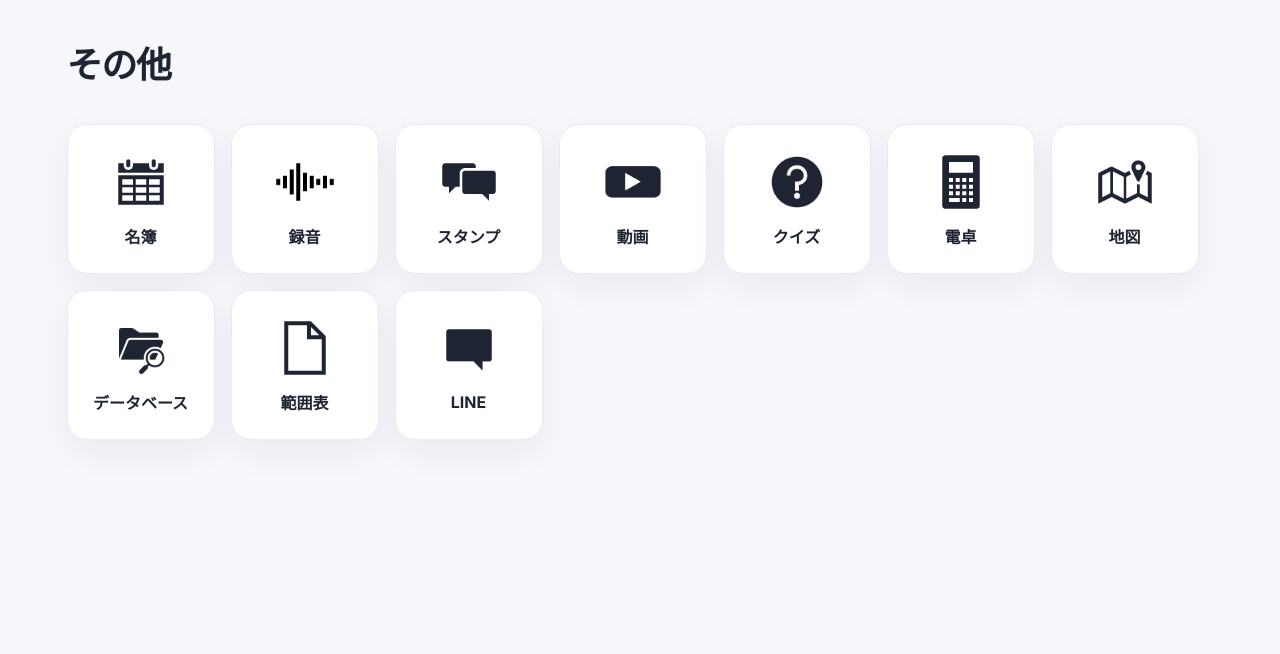
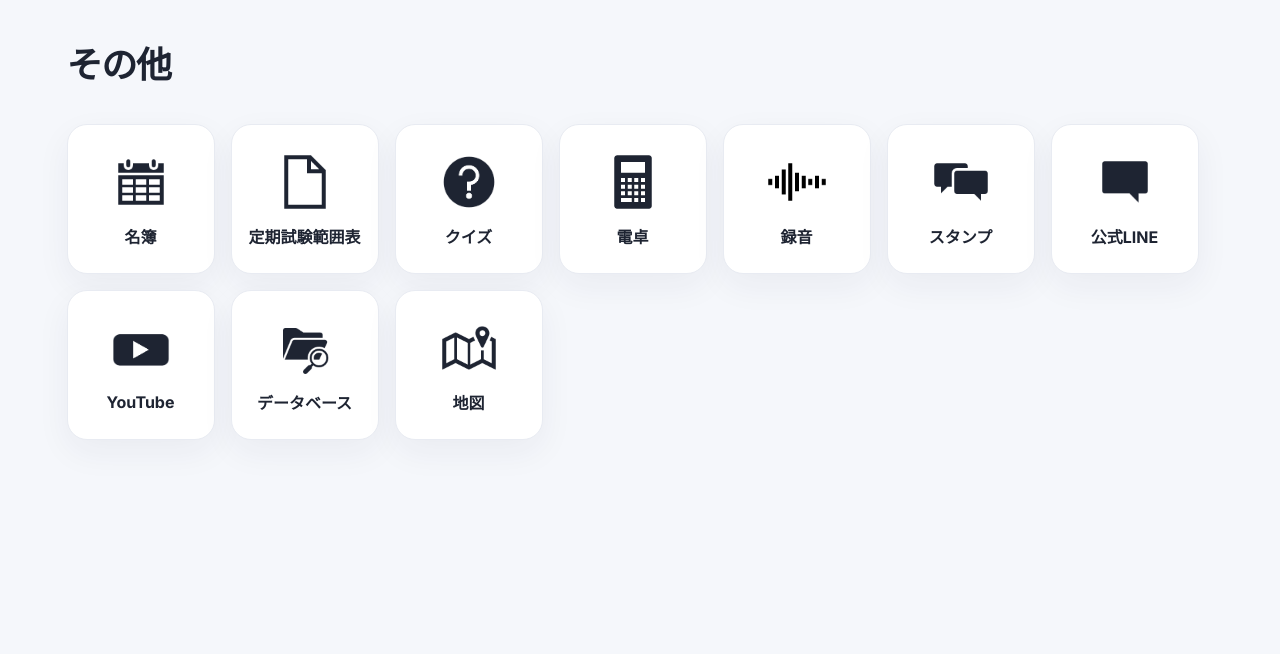
Before and after one commit to k1416465/Meigen, a Flask app: page /more in a window 1280 px wide. Shown: the part 76-730 px from the top of the page. Run offline with Flask 3, Linux system fonts and the light colour scheme; data that the repository does not hold is empty.

Commit message:
Add files via upload

```diff
--- a/home_dashboard_site/templates/more.html
+++ b/home_dashboard_site/templates/more.html
@@ -11,17 +11,9 @@
       <img class="more-tool-icon custom-icon" src="{{ url_for('static', filename='icons/' ~ icon_theme ~ '/roster.png') }}" alt="">
       <strong>名簿</strong>
     </a>
-    <a class="card more-tool-card" href="{{ url_for('recording_page') }}">
-      <img class="more-tool-icon custom-icon" src="{{ url_for('static', filename='icons/' ~ icon_theme ~ '/recording.png') }}" alt="">
-      <strong>録音</strong>
-    </a>
-    <a class="card more-tool-card" href="{{ url_for('stamp_page') }}">
-      <img class="more-tool-icon custom-icon" src="{{ url_for('static', filename='icons/' ~ icon_theme ~ '/stamp.png') }}" alt="">
-      <strong>スタンプ</strong>
-    </a>
-    <a class="card more-tool-card" href="{{ url_for('video_page') }}">
-      <img class="more-tool-icon custom-icon" src="{{ url_for('static', filename='icons/' ~ icon_theme ~ '/video.png') }}" alt="">
-      <strong>動画</strong>
+    <a class="card more-tool-card" href="{{ url_for('range_page') }}">
+      <img class="more-tool-icon custom-icon" src="{{ url_for('static', filename='icons/' ~ icon_theme ~ '/range.png') }}" alt="">
+      <strong>定期試験範囲表</strong>
     </a>
     <a class="card more-tool-card" href="{{ url_for('quiz_page') }}">
       <img class="more-tool-icon custom-icon" src="{{ url_for('static', filename='icons/' ~ icon_theme ~ '/quiz.png') }}" alt="">
@@ -31,21 +23,29 @@
       <img class="more-tool-icon custom-icon" src="{{ url_for('static', filename='icons/' ~ icon_theme ~ '/calculator.png') }}" alt="">
       <strong>電卓</strong>
     </a>
-    <a class="card more-tool-card" href="{{ url_for('map_page') }}">
-      <img class="more-tool-icon custom-icon" src="{{ url_for('static', filename='icons/' ~ icon_theme ~ '/map.png') }}" alt="">
-      <strong>地図</strong>
+    <a class="card more-tool-card" href="{{ url_for('recording_page') }}">
+      <img class="more-tool-icon custom-icon" src="{{ url_for('static', filename='icons/' ~ icon_theme ~ '/recording.png') }}" alt="">
+      <strong>録音</strong>
+    </a>
+    <a class="card more-tool-card" href="{{ url_for('stamp_page') }}">
+      <img class="more-tool-icon custom-icon" src="{{ url_for('static', filename='icons/' ~ icon_theme ~ '/stamp.png') }}" alt="">
+      <strong>スタンプ</strong>
+    </a>
+    <a class="card more-tool-card" href="{{ url_for('line_page') }}">
+      <img class="more-tool-icon custom-icon" src="{{ url_for('static', filename='icons/' ~ icon_theme ~ '/line.png') }}" alt="">
+      <strong>公式LINE</strong>
+    </a>
+    <a class="card more-tool-card" href="{{ url_for('video_page') }}">
+      <img class="more-tool-icon custom-icon" src="{{ url_for('static', filename='icons/' ~ icon_theme ~ '/video.png') }}" alt="">
+      <strong>YouTube</strong>
     </a>
     <a class="card more-tool-card" href="{{ url_for('database_page') }}">
       <img class="more-tool-icon custom-icon" src="{{ url_for('static', filename='icons/' ~ icon_theme ~ '/database.png') }}" alt="">
       <strong>データベース</strong>
     </a>
-    <a class="card more-tool-card" href="{{ url_for('range_page') }}">
-      <img class="more-tool-icon custom-icon" src="{{ url_for('static', filename='icons/' ~ icon_theme ~ '/range.png') }}" alt="">
-      <strong>範囲表</strong>
-    </a>
-    <a class="card more-tool-card" href="{{ url_for('line_page') }}">
-      <img class="more-tool-icon custom-icon" src="{{ url_for('static', filename='icons/' ~ icon_theme ~ '/line.png') }}" alt="">
-      <strong>LINE</strong>
+    <a class="card more-tool-card" href="{{ url_for('map_page') }}">
+      <img class="more-tool-icon custom-icon" src="{{ url_for('static', filename='icons/' ~ icon_theme ~ '/map.png') }}" alt="">
+      <strong>地図</strong>
     </a>
   </div>
 </section>
--- a/home_dashboard_site/templates/range.html
+++ b/home_dashboard_site/templates/range.html
@@ -1,8 +1,8 @@
 {% extends "base.html" %}
-{% block title %}迷言｜範囲表{% endblock %}
+{% block title %}迷言｜定期試験範囲表{% endblock %}
 {% block content %}
 <section class="welcome-row schedule-welcome range-page-heading">
-  <h1>範囲表</h1>
+  <h1>定期試験範囲表</h1>
   {% if range_group %}
     <button type="button" class="range-toggle-all" id="rangeToggleAll" aria-expanded="false">すべて開く</button>
   {% endif %}
```
